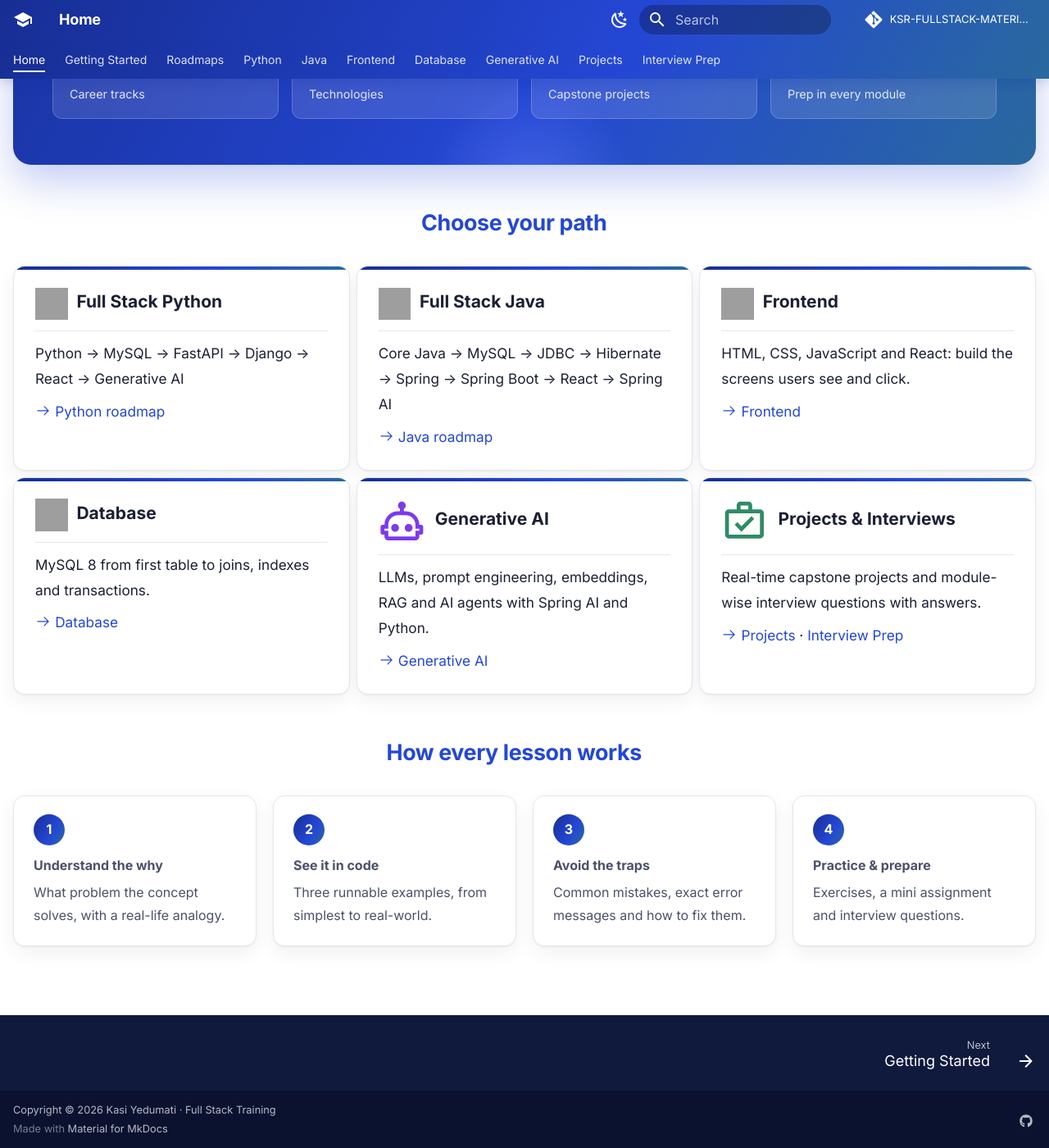
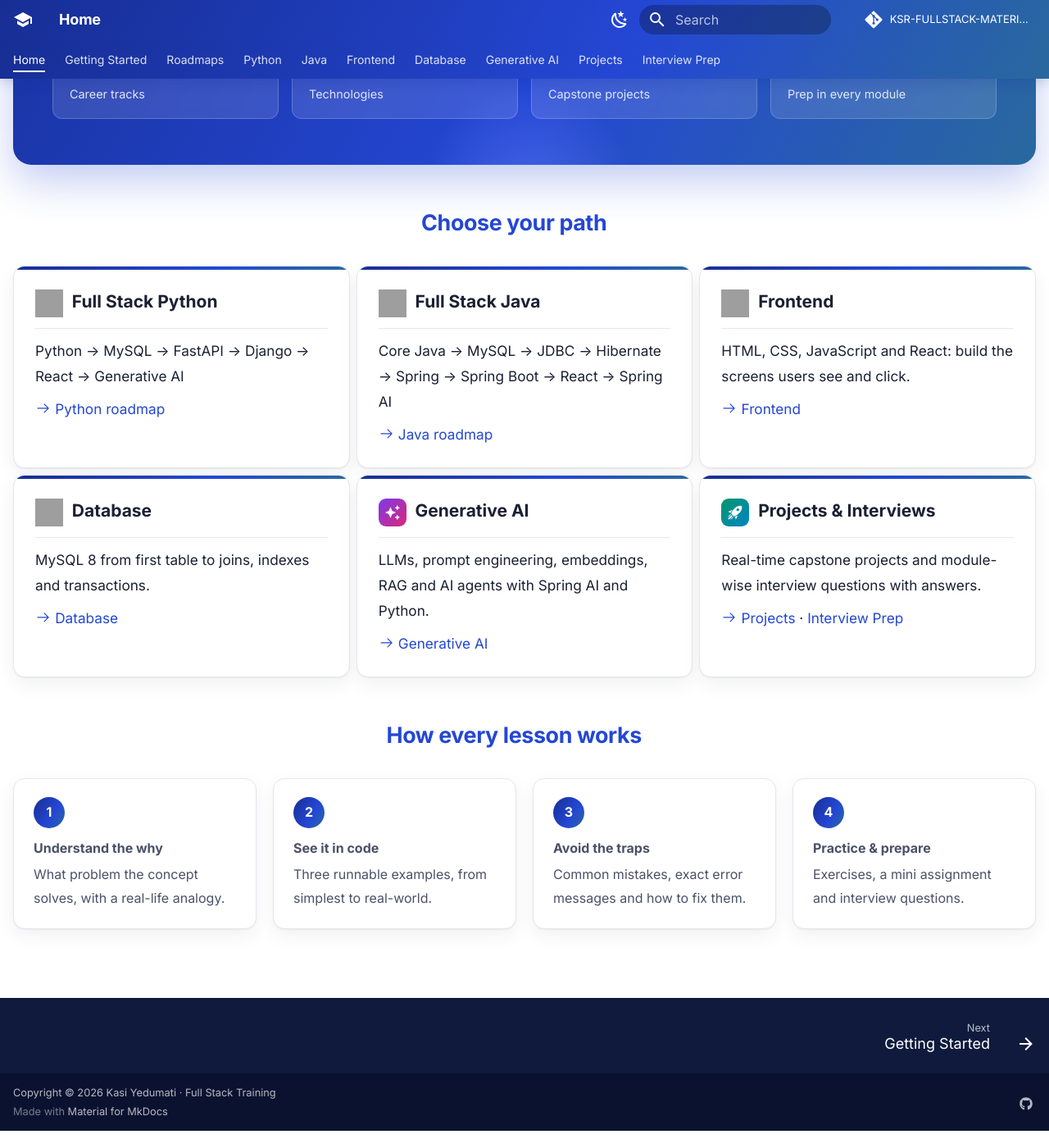
Before and after one commit to kyedumati/KASI-FULLSTACK-MATERIAL, an MkDocs documentation site: the page built from docs/index.md, in a window 1280 px wide and 1400 px high, scrolled down 581 px. Shown: the whole window at 82% size. Built offline with MkDocs 1.6.1 and Material for MkDocs 9.7.7, drawn with Linux system fonts in a browser that asks for light colours; comment, search, counter and statistics services are not loaded; after the commit the page ends 1960 px from its top, so only the background shows below that; grey boxes are pictures that could not be loaded.

Commit message:
Home card logos at original icon size; tiles for Generative AI and Projects; cache-bust CSS
Co-Authored-By: Claude Opus 5.5 <noreply@anthropic.com>

```diff
--- a/docs/index.md
+++ b/docs/index.md
@@ -28,7 +28,7 @@ Step-by-step material for **Full Stack Python** and **Full Stack Java**, written
 
 <div class="grid cards" markdown>
 
--   <img class="ksr-logo" src="https://cdn.jsdelivr.net/gh/devicons/devicon@v2.16.0/icons/python/python-original.svg" alt="Python logo"> **Full Stack Python**
+-   <img class="ksr-logo" width="34" height="34" src="https://cdn.jsdelivr.net/gh/devicons/devicon@v2.16.0/icons/python/python-original.svg" alt="Python logo"> **Full Stack Python**
 
     ---
 
@@ -36,7 +36,7 @@ Step-by-step material for **Full Stack Python** and **Full Stack Java**, written
 
     [:octicons-arrow-right-24: Python roadmap](roadmaps/python-track.md)
 
--   <img class="ksr-logo" src="https://cdn.jsdelivr.net/gh/devicons/devicon@v2.16.0/icons/java/java-original.svg" alt="Java logo"> **Full Stack Java**
+-   <img class="ksr-logo" width="34" height="34" src="https://cdn.jsdelivr.net/gh/devicons/devicon@v2.16.0/icons/java/java-original.svg" alt="Java logo"> **Full Stack Java**
 
     ---
 
@@ -44,7 +44,7 @@ Step-by-step material for **Full Stack Python** and **Full Stack Java**, written
 
     [:octicons-arrow-right-24: Java roadmap](roadmaps/java-track.md)
 
--   <img class="ksr-logo" src="https://cdn.jsdelivr.net/gh/devicons/devicon@v2.16.0/icons/html5/html5-original.svg" alt="HTML5 logo"> **Frontend**
+-   <img class="ksr-logo" width="34" height="34" src="https://cdn.jsdelivr.net/gh/devicons/devicon@v2.16.0/icons/html5/html5-original.svg" alt="HTML5 logo"> **Frontend**
 
     ---
 
@@ -52,7 +52,7 @@ Step-by-step material for **Full Stack Python** and **Full Stack Java**, written
 
     [:octicons-arrow-right-24: Frontend](frontend/index.md)
 
--   <img class="ksr-logo" src="https://cdn.jsdelivr.net/gh/devicons/devicon@v2.16.0/icons/mysql/mysql-original.svg" alt="MySQL logo"> **Database**
+-   <img class="ksr-logo" width="34" height="34" src="https://cdn.jsdelivr.net/gh/devicons/devicon@v2.16.0/icons/mysql/mysql-original.svg" alt="MySQL logo"> **Database**
 
     ---
 
@@ -60,7 +60,7 @@ Step-by-step material for **Full Stack Python** and **Full Stack Java**, written
 
     [:octicons-arrow-right-24: Database](database/index.md)
 
--   :material-robot-outline:{ .lg .ksr-icon-ai } **Generative AI**
+-   :material-creation:{ .ksr-tile .ksr-tile-ai } **Generative AI**
 
     ---
 
@@ -68,7 +68,7 @@ Step-by-step material for **Full Stack Python** and **Full Stack Java**, written
 
     [:octicons-arrow-right-24: Generative AI](genai/index.md)
 
--   :material-briefcase-check-outline:{ .lg .ksr-icon-projects } **Projects & Interviews**
+-   :material-rocket-launch:{ .ksr-tile .ksr-tile-projects } **Projects & Interviews**
 
     ---
 
--- a/docs/stylesheets/extra.css
+++ b/docs/stylesheets/extra.css
@@ -302,10 +302,21 @@
 .md-typeset .grid.cards > ul > li > hr { margin: .6rem 0; border-color: var(--ksr-border); }
 .md-typeset .grid.cards .lg { font-size: 2.2em; vertical-align: middle; margin-right: .2em; }
 .md-typeset .grid.cards .lg svg { fill: var(--md-primary-fg-color); }
-/* official language logos on the home cards */
-.md-typeset .grid.cards img.ksr-logo { width: 2.3em; height: 2.3em; vertical-align: middle; margin-right: .35em; }
-.md-typeset .grid.cards .lg.ksr-icon-ai svg { fill: #7c3aed; }
-.md-typeset .grid.cards .lg.ksr-icon-projects svg { fill: #2f8a68; }
+/* official language logos and icon tiles on the home cards (same size as the old icons) */
+.md-typeset .grid.cards img.ksr-logo { width: 34px; height: 34px; vertical-align: middle; margin-right: .35em; }
+.md-typeset .grid.cards .twemoji.ksr-tile {
+  display: inline-flex;
+  align-items: center;
+  justify-content: center;
+  width: 34px;
+  height: 34px;
+  border-radius: 9px;
+  vertical-align: middle;
+  margin-right: .35em;
+}
+.md-typeset .grid.cards .twemoji.ksr-tile svg { width: 20px; height: 20px; max-height: none; fill: #fff; }
+.md-typeset .grid.cards .ksr-tile-ai { background: linear-gradient(135deg, #7c3aed, #db2777); }
+.md-typeset .grid.cards .ksr-tile-projects { background: linear-gradient(135deg, #059669, #0284c7); }
 .md-typeset .grid.cards p:first-child strong { font-size: 1.05rem; }
 
 /* ---------- Home page hero ---------- */
--- a/mkdocs.yml
+++ b/mkdocs.yml
@@ -56,10 +56,10 @@ extra:
       name: Source on GitHub
 
 extra_css:
-  - stylesheets/extra.css
+  - stylesheets/extra.css?v=20261031b
 
 extra_javascript:
-  - javascripts/ksr.js
+  - javascripts/ksr.js?v=20261031b
 
 plugins:
   - search
```
